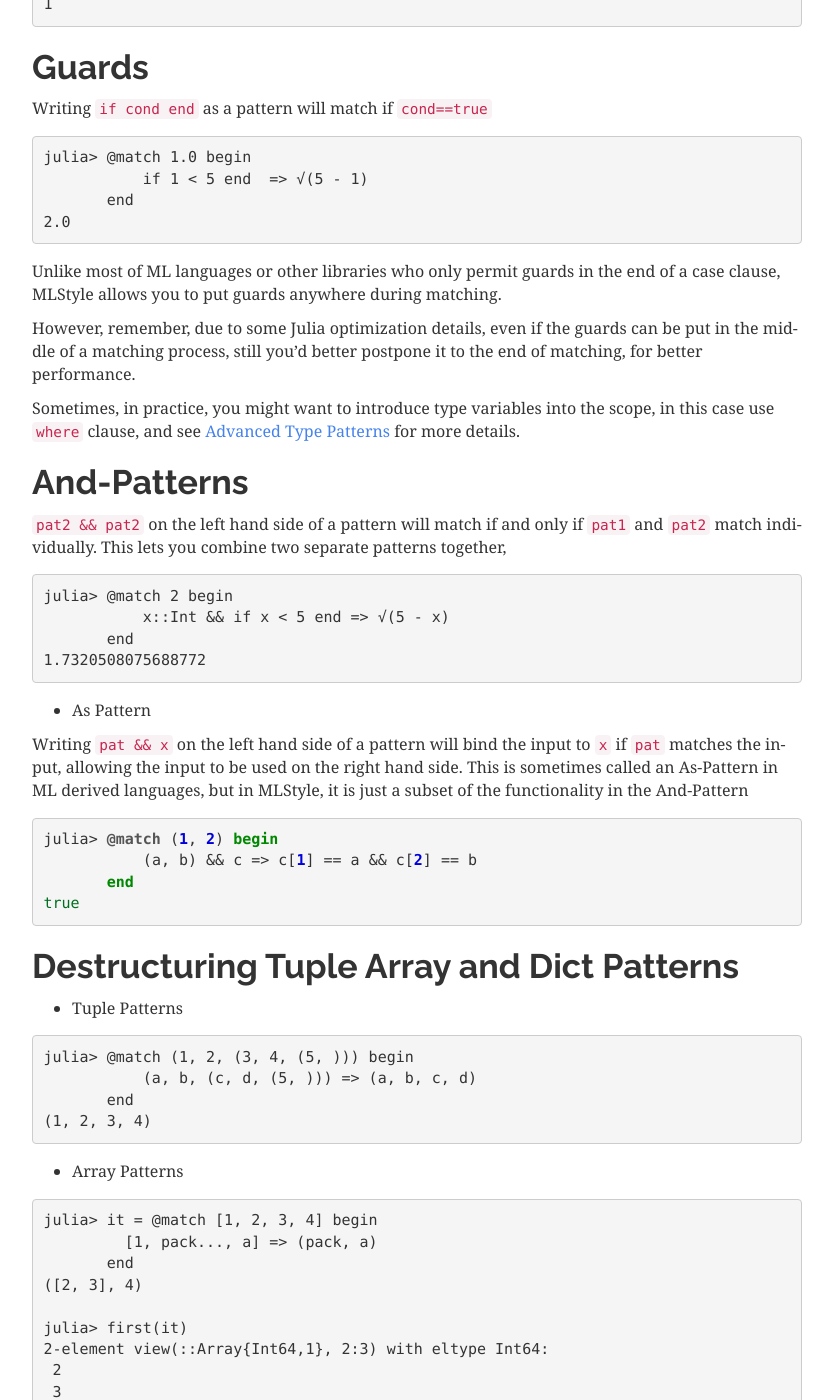
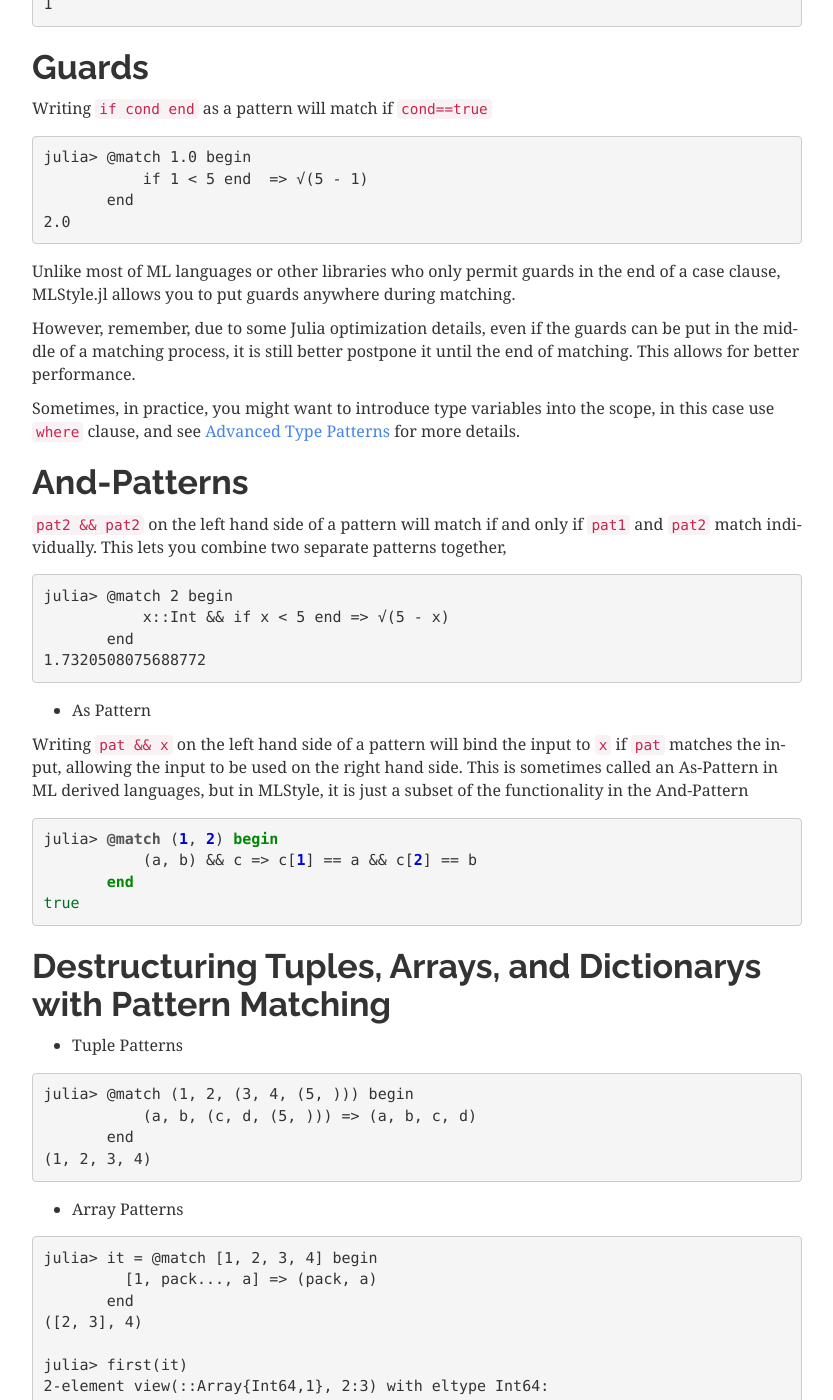
Before and after one commit to thautwarm/MLStyle.jl, a Sphinx documentation site: the page built from docs/syntax/pattern.md, in a window 1280 px wide and 1400 px high, scrolled down 1726 px. Shown: the whole window, without its empty margins (38-871 px from the left). Built offline with Sphinx 7.4.7, drawn with Linux system fonts in a browser that asks for light colours; some of the changed text lies outside the part shown.

Commit message:
Update pattern.md
minor grammar changes

````diff
--- a/docs/syntax/pattern.md
+++ b/docs/syntax/pattern.md
@@ -1,7 +1,7 @@
-Patterns
+Pattern Mathing
 =======================
 
-Patterns provide convenient ways to manipulate data. The basic syntax for pattern matching with MLStyle is of the form
+Pattern mathing provide convenient ways to manipulate data. The basic syntax for pattern matching with MLStyle is of the form
 ```julia
 @match data begin
     pattern1 => result1
@@ -82,10 +82,10 @@
 ```
 
 Unlike most of ML languages or other libraries who only permit guards in the end of a case clause,
-MLStyle allows you to put guards anywhere during matching.
+MLStyle.jl allows you to put guards anywhere during matching.
 
 However, remember, due to some Julia optimization details, even if the guards can be put
-in the middle of a matching process, still you'd better postpone it to the end of matching, for better performance.
+in the middle of a matching process, it is still better postpone it until the end of matching. This allows for better performance.
 
 Sometimes, in practice, you might want to introduce type variables into the scope, in this case use `where` clause, and see [Advanced Type Patterns](#advanced-type-patterns) for more details.
 
@@ -113,7 +113,7 @@
 true
 ```
 
-Destructuring Tuple Array and Dict Patterns
+Destructuring Tuples, Arrays, and Dictionarys with Pattern Matching
 ---------------------
 
 - Tuple Patterns
@@ -163,7 +163,7 @@
 7
 ```
 
-Note that, due to the lack of an operation for distinguishing `nothing` from "key not found" in Julia's standard library, the dictionary pattern has a little overhead. Things will get solved after [Julia#34821](https://github.com/JuliaLang/julia/pull/34821) gets done.
+Note that, due to the lack of an operation for distinguishing `nothing` from "key not found" in Julia's standard library, the dictionary pattern has a little overhead. This will be resolved after [Julia#34821](https://github.com/JuliaLang/julia/pull/34821) is completed.
 
 **P.S**:  MLStyle will not refer an external package to solve this issue, as MLStyle is generating "runtime support free" code, which means that any code generated by MLStyle itself depends only on Stdlib. This feature allows MLStyle to be introduced as a dependency only in development, instead of being distributed together to downstream codes.
 
````
Also changed, not shown: other parts of docs/syntax/pattern.md (+4 -4 lines).
